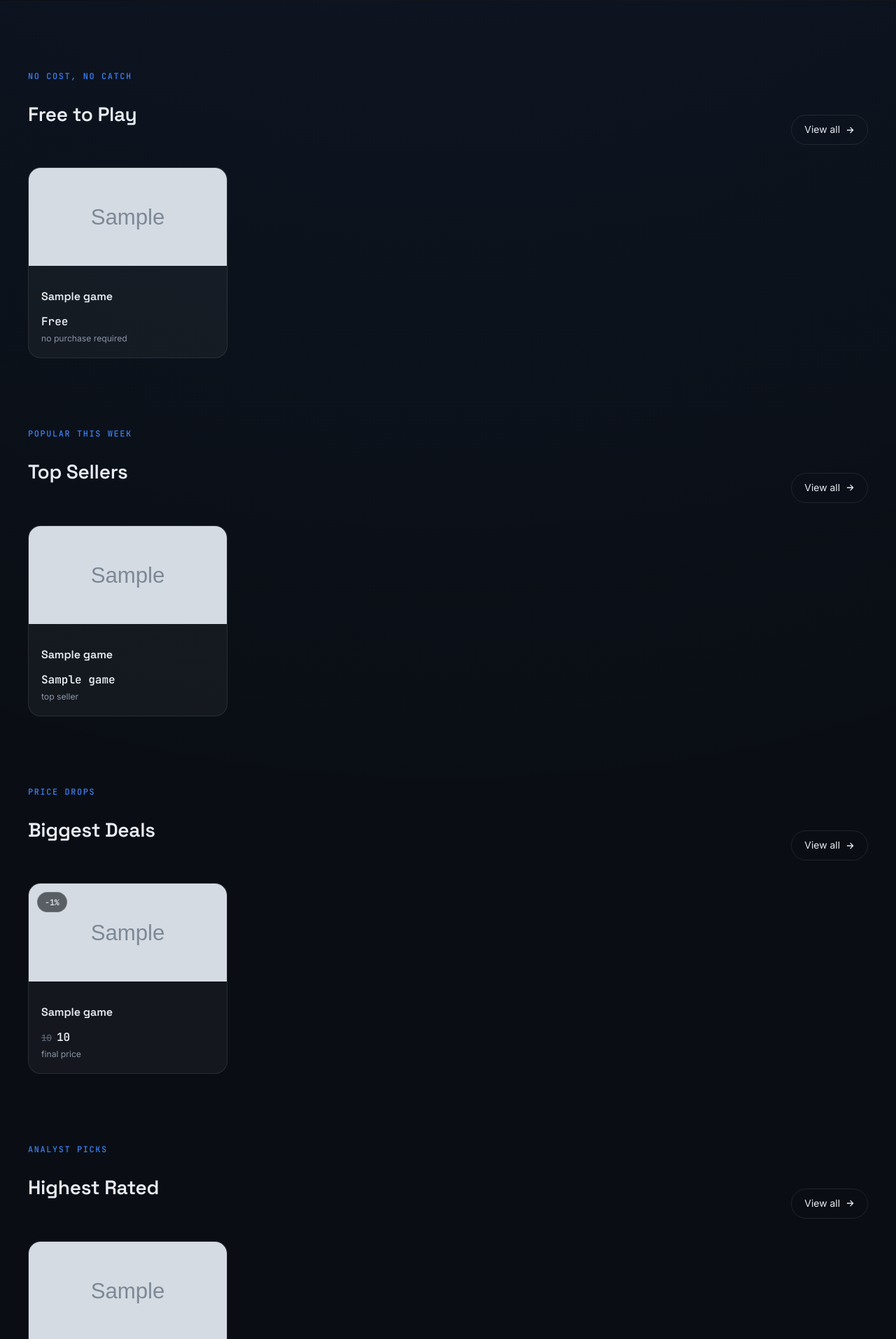
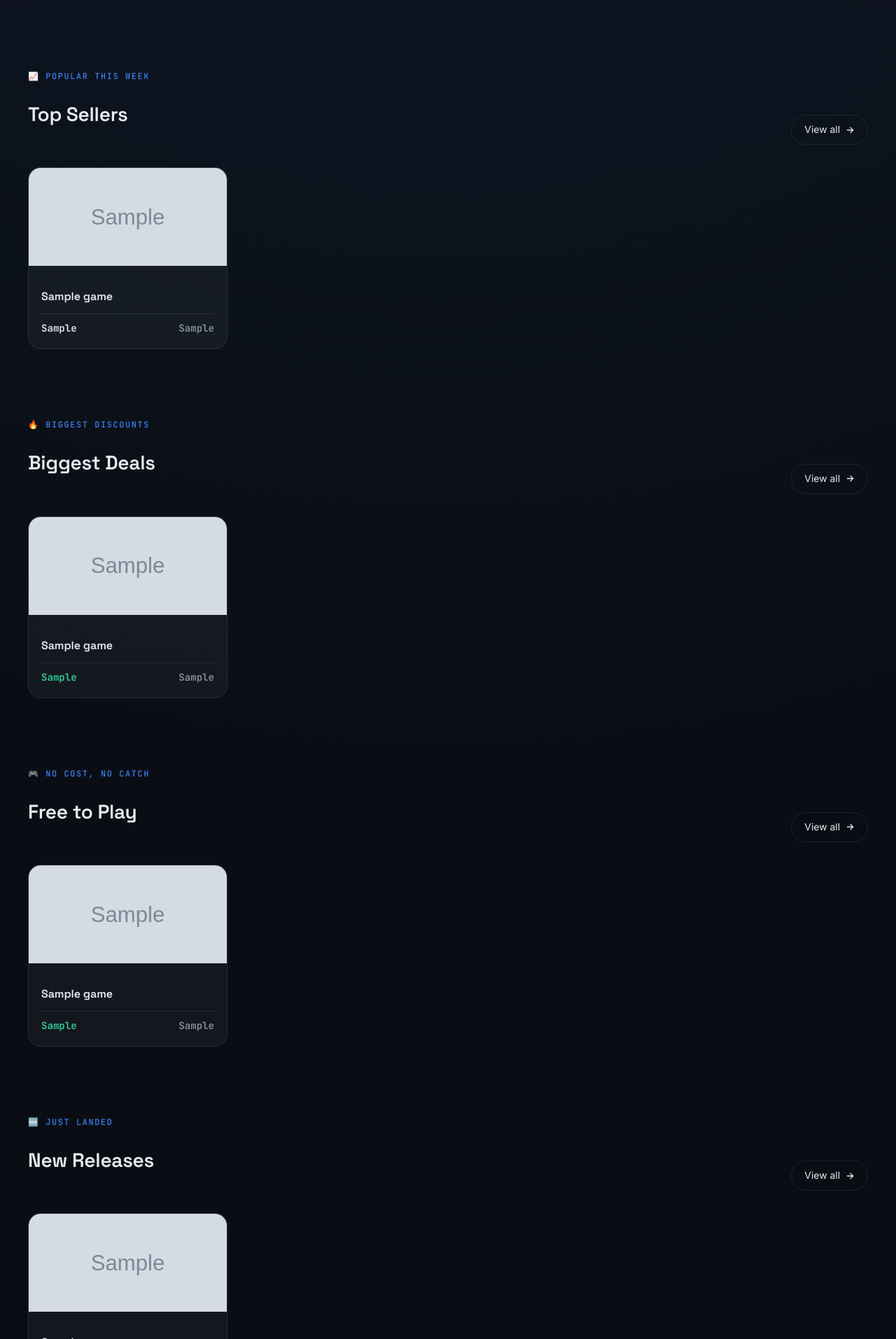
Before and after one commit to rogue213ss/Nimlyx, a Flask app: template backend/templates/index.html in a window 1280 px wide. Shown: the part 625-2539 px from the top of the page at 70% size. Run offline with Flask 3, Linux system fonts and the light colour scheme; the template is opened without the code that fills it: most values are stand-ins (such as "Sample title", 1, 10 or a date in 2020); grey boxes marked "Sample" are stand-in pictures.

Commit message:
Homepage V1 redesign with dynamic hero and real Steam sections

```diff
--- a/backend/app.py
+++ b/backend/app.py
@@ -50,13 +50,23 @@ def fetch_browse_category(category, count=25):
         discount_span = game.find("div", class_="discount_pct")
         discount_percent = discount_span.text.strip() if discount_span else None
 
+        platforms_div = game.find("div", class_="search_platforms")
+        platforms = []
+        if platforms_div:
+            for span in platforms_div.find_all("span", class_="platform_img"):
+                classes = span.get("class", [])
+                for cls in classes:
+                    if cls in ("win", "mac", "linux"):
+                        platforms.append(cls)
+
         cleaned.append({
             "id": app_id,
             "name": name,
             "image": image,
             "final_price": final_price,
             "original_price": original_price,
-            "discount_percent": discount_percent
+            "discount_percent": discount_percent,
+            "platforms": platforms
         })
 
     return cleaned
@@ -81,6 +91,20 @@ def to_game_dict(item, stat_fields=None):
 
 @app.route("/")
 def home():
+    def format_price(cents):
+        if cents is None:
+            return "Free"
+        s = str(cents)
+        if not s.isdigit():
+            return "Free"
+        n = int(s)
+        return "Free" if n == 0 else f"${n / 100:.2f}"
+
+    def platform_label(platforms):
+        names = {"win": "Windows", "mac": "macOS", "linux": "Linux"}
+        labels = [names[p] for p in platforms if p in names]
+        return ", ".join(labels) if labels else "—"
+
     try:
         top_sellers_raw = fetch_browse_category("topsellers")
         specials_raw = fetch_browse_category("specials")
@@ -106,13 +130,43 @@ def home():
             for g in top_sellers_raw[:5]
         ]
 
-        # Free to Play — real data, no placeholder needed
+        # ---------------- TOP SELLERS ----------------
+        # Left: real rank (#1, #2...) based on Steam's own ordering.
+        # Right: real price.
+        top_seller_games = [
+            to_game_dict(g, {
+                "footer_left": f"#{i + 1} Global",
+                "footer_right": format_price(g.get("final_price")),
+            })
+            for i, g in enumerate(top_sellers_raw[:8])
+        ]
+
+        # ---------------- BIGGEST DEALS ----------------
+        # Left: real discount percent. Right: was → now price.
+        deal_games = []
+        for g in specials_raw:
+            discount = (g.get("discount_percent") or "").replace("%", "").replace("-", "")
+            if not discount:
+                continue
+            was = g.get("original_price") or ""
+            now = format_price(g.get("final_price"))
+            deal_games.append(to_game_dict(g, {
+                "footer_left": f"-{discount}%",
+                "footer_right": f"{was} → {now}" if was else now,
+            }))
+        deal_games = deal_games[:8]
+
+        # ---------------- FREE TO PLAY ----------------
+        # Left: "Free". Right: real platform support (Windows/Mac/Linux),
+        # since Steam's search results don't expose genre tags.
         free_games = []
         for g in top_sellers_raw + new_releases_raw:
             final_cents = g.get("final_price")
             if final_cents == "0" or final_cents == 0:
-                free_games.append(to_game_dict(g, {"price_label": "Free to Play"}))
-        # de-dupe by id, keep order
+                free_games.append(to_game_dict(g, {
+                    "footer_left": "Free",
+                    "footer_right": platform_label(g.get("platforms", [])),
+                }))
         seen_ids = set()
         deduped_free = []
         for g in free_games:
@@ -121,46 +175,34 @@ def home():
                 deduped_free.append(g)
         free_games = deduped_free[:8]
 
-        top_seller_games = [
-            to_game_dict(g, {"copies_sold_label": "Top seller"})
-            for g in top_sellers_raw[:8]
-        ]
-
-        deal_games = []
-        for g in specials_raw:
-            if not g.get("discount_percent"):
-                continue
-            final_cents = g.get("final_price")
-            final_price = f"${(int(final_cents) / 100):.2f}" if final_cents and str(final_cents).isdigit() else "Free"
-            deal_games.append(to_game_dict(g, {
-                "price_final": final_price,
-                "price_original": g.get("original_price") or "",
-                "discount_percent": (g.get("discount_percent") or "").replace("%", "").replace("-", "")
-            }))
-        deal_games = deal_games[:8]
-
-        top_rated_games = [
-            to_game_dict(g, {"nimlyx_score": "—"})
+        # ---------------- NEW RELEASES ----------------
+        # Replaces the old fake "Highest Rated" placeholder section.
+        # Left: "New". Right: real price.
+        new_release_games = [
+            to_game_dict(g, {
+                "footer_left": "New",
+                "footer_right": format_price(g.get("final_price")),
+            })
             for g in new_releases_raw[:8]
         ]
 
         return render_template(
             "index.html",
             featured_games=featured_games,
-            free_games=free_games,
             top_seller_games=top_seller_games,
             deal_games=deal_games,
-            top_rated_games=top_rated_games,
+            free_games=free_games,
+            new_release_games=new_release_games,
         )
 
     except requests.exceptions.RequestException:
         return render_template(
             "index.html",
             featured_games=[],
-            free_games=[],
             top_seller_games=[],
             deal_games=[],
-            top_rated_games=[],
+            free_games=[],
+            new_release_games=[],
         )
 
 
--- a/backend/static/css/style.css
+++ b/backend/static/css/style.css
@@ -454,3 +454,55 @@
     font-size: 12px;
     color: var(--home-text-muted);
 }
+/* ================================================================
+   CARD FOOTER — replaces the old single stat_value/stat_label
+   with a two-column left/right layout + divider. Each section
+   passes different meaning into the same two slots, so cards stay
+   visually consistent while the *information* changes per section.
+   ================================================================ */
+.home-card-divider {
+  height: 1px;
+  background: var(--home-glass-border);
+  margin: 12px 0 10px;
+}
+
+.home-card-footer {
+  display: flex;
+  align-items: baseline;
+  justify-content: space-between;
+  gap: 10px;
+}
+
+.home-card-footer-left {
+  font-family: var(--home-font-mono);
+  font-size: .88rem;
+  font-weight: 600;
+  color: var(--home-text-primary);
+  white-space: nowrap;
+  overflow: hidden;
+  text-overflow: ellipsis;
+}
+
+.home-card-footer-right {
+  font-family: var(--home-font-mono);
+  font-size: .88rem;
+  font-weight: 600;
+  color: var(--home-text-muted);
+  white-space: nowrap;
+  flex-shrink: 0;
+}
+
+/* Discount rows ("-75%") get a positive/green treatment on the left */
+#deals .home-card-footer-left {
+  color: #34D399;
+}
+
+/* Free to Play rows get the same green treatment */
+#free-to-play .home-card-footer-left {
+  color: #34D399;
+}
+
+/* New releases "New" tag in accent blue */
+#new-releases .home-card-footer-left {
+  color: var(--home-accent);
+}
--- a/backend/templates/index.html
+++ b/backend/templates/index.html
@@ -34,20 +34,19 @@
   ================================================================
 -->
 
-{% macro game_card(game, stat_value, stat_label, badge=None, was_price=None) %}
+
+
+{% macro game_card(game) %}
 <a class="home-card" href="{{ game.analyze_url }}">
   <div class="home-card-media">
     <img src="{{ game.header_image }}" alt="{{ game.name }}" loading="lazy">
-    {% if badge %}<span class="home-card-badge">{{ badge }}</span>{% endif %}
   </div>
   <div class="home-card-body">
     <h3 class="home-card-title">{{ game.name }}</h3>
-    <div class="home-card-meta">
-      <div class="home-card-stat">
-        {% if was_price %}<span class="home-card-price-was">{{ was_price }}</span>{% endif %}
-        <span class="home-card-value">{{ stat_value }}</span>
-      </div>
-      <span class="home-card-label">{{ stat_label }}</span>
+    <div class="home-card-divider"></div>
+    <div class="home-card-footer">
+      <span class="home-card-footer-left">{{ game.footer_left }}</span>
+      <span class="home-card-footer-right">{{ game.footer_right }}</span>
     </div>
   </div>
 </a>
@@ -132,26 +131,19 @@
 <!-- ============================================
      FREE TO PLAY
      ============================================ -->
-<section class="home-section" id="free-to-play">
-  <div class="home-container">
-    <div class="home-section-head">
-      <div>
-        <span class="home-eyebrow">No cost, no catch</span>
-        <h2 class="home-section-title">Free to Play</h2>
-      </div>
-      <a class="home-view-all" href="/free">
-        View all
-        <svg width="14" height="14" viewBox="0 0 24 24" fill="none" stroke="currentColor" stroke-width="2.2"><path d="M5 12h14M13 5l7 7-7 7"/></svg>
-      </a>
-    </div>
-    <div class="home-card-grid">
-      {% for game in free_games %}
-        {{ game_card(game, "Free", "no purchase required") }}
-      {% endfor %}
-    </div>
-  </div>
-</section>
 
+
+<!-- ============================================
+     TOP SELLERS
+     ============================================ -->
+
+<!-- ============================================
+     BIGGEST DEALS
+     ============================================ -->
+
+<!-- ============================================
+     HIGHEST RATED
+     ============================================ -->
 <!-- ============================================
      TOP SELLERS
      ============================================ -->
@@ -159,7 +151,7 @@
   <div class="home-container">
     <div class="home-section-head">
       <div>
-        <span class="home-eyebrow">Popular this week</span>
+        <span class="home-eyebrow">📈 Popular this week</span>
         <h2 class="home-section-title">Top Sellers</h2>
       </div>
       <a class="home-view-all" href="/top-sellers">
@@ -169,7 +161,7 @@
     </div>
     <div class="home-card-grid">
       {% for game in top_seller_games %}
-        {{ game_card(game, game.copies_sold_label, "top seller") }}
+        {{ game_card(game) }}
       {% endfor %}
     </div>
   </div>
@@ -182,7 +174,7 @@
   <div class="home-container">
     <div class="home-section-head">
       <div>
-        <span class="home-eyebrow">Price drops</span>
+        <span class="home-eyebrow">🔥 Biggest discounts</span>
         <h2 class="home-section-title">Biggest Deals</h2>
       </div>
       <a class="home-view-all" href="/deals">
@@ -192,35 +184,57 @@
     </div>
     <div class="home-card-grid">
       {% for game in deal_games %}
-        {{ game_card(game, game.price_final, "final price", badge="-" ~ game.discount_percent ~ "%", was_price=game.price_original) }}
+        {{ game_card(game) }}
       {% endfor %}
     </div>
   </div>
 </section>
 
 <!-- ============================================
-     HIGHEST RATED
+     FREE TO PLAY
      ============================================ -->
-<section class="home-section" id="top-rated">
+<section class="home-section" id="free-to-play">
   <div class="home-container">
     <div class="home-section-head">
       <div>
-        <span class="home-eyebrow">Analyst picks</span>
-        <h2 class="home-section-title">Highest Rated</h2>
+        <span class="home-eyebrow">🎮 No cost, no catch</span>
+        <h2 class="home-section-title">Free to Play</h2>
       </div>
-      <a class="home-view-all" href="/top-rated">
+      <a class="home-view-all" href="/free">
         View all
         <svg width="14" height="14" viewBox="0 0 24 24" fill="none" stroke="currentColor" stroke-width="2.2"><path d="M5 12h14M13 5l7 7-7 7"/></svg>
       </a>
     </div>
     <div class="home-card-grid">
-      {% for game in top_rated_games %}
-        {{ game_card(game, game.nimlyx_score, "Nimlyx Score") }}
+      {% for game in free_games %}
+        {{ game_card(game) }}
       {% endfor %}
     </div>
   </div>
 </section>
 
+<!-- ============================================
+     NEW RELEASES
+     ============================================ -->
+<section class="home-section" id="new-releases">
+  <div class="home-container">
+    <div class="home-section-head">
+      <div>
+        <span class="home-eyebrow">🆕 Just landed</span>
+        <h2 class="home-section-title">New Releases</h2>
+      </div>
+      <a class="home-view-all" href="/new-releases">
+        View all
+        <svg width="14" height="14" viewBox="0 0 24 24" fill="none" stroke="currentColor" stroke-width="2.2"><path d="M5 12h14M13 5l7 7-7 7"/></svg>
+      </a>
+    </div>
+    <div class="home-card-grid">
+      {% for game in new_release_games %}
+        {{ game_card(game) }}
+      {% endfor %}
+    </div>
+  </div>
+</section>
 <!-- ============================================
      WHY NIMLYX
      ============================================ -->
```
